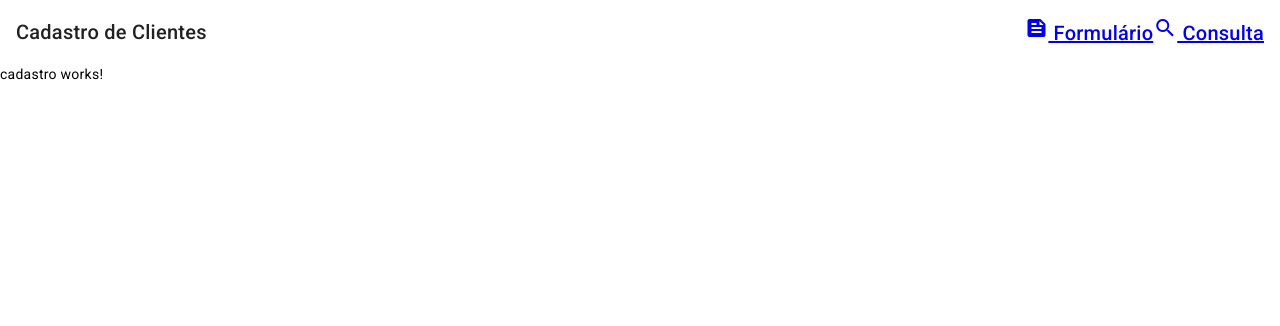
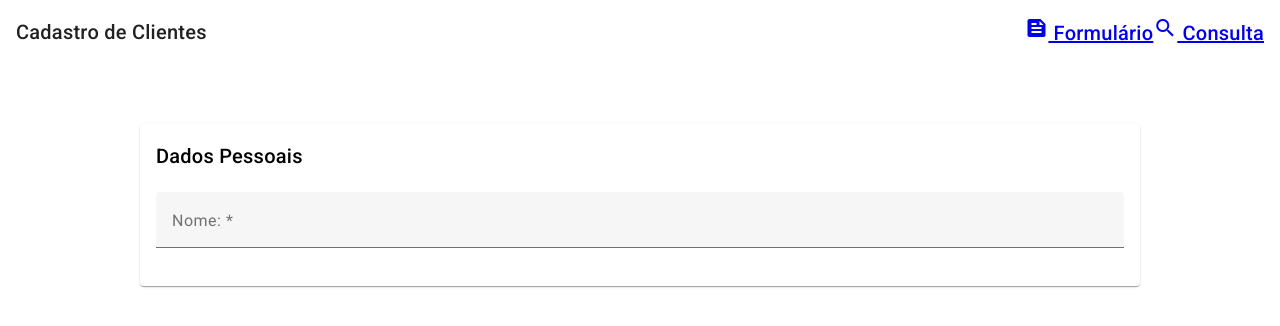
Before and after one commit to ricvon/spring_s3, an Angular app: page /cadastro in a window 1280 px wide. Shown: the top 326 px of the page. Built offline with nearby package versions, Linux system fonts and the light colour scheme.

Commit message:
Aula 27. Iniciando o Formulário de Clientes

```diff
--- a/package.json
+++ b/package.json
@@ -26,12 +26,14 @@
     "@angular/common": "^20.1.0",
     "@angular/compiler": "^20.1.0",
     "@angular/core": "^20.1.0",
+    "@angular/flex-layout": "^15.0.0-beta.42",
     "@angular/forms": "^20.1.0",
     "@angular/material": "^20.1.0",
     "@angular/platform-browser": "^20.1.0",
     "@angular/router": "^20.1.0",
     "rxjs": "~7.8.0",
     "tslib": "^2.3.0",
+    "uuid": "^11.0.2",
     "zone.js": "~0.15.0"
   },
   "devDependencies": {
--- a/src/app/cadastro/cadastro.html
+++ b/src/app/cadastro/cadastro.html
@@ -1 +1,19 @@
-<p>cadastro works!</p>
+<div fxLayout="row" fxLayoutAlign="center">
+  <div fxLayout="column" fxFlex="1000px">
+      <form class="mt-60" #clientesFrm="ngForm">
+          <mat-card>
+            <mat-card-header>
+              <mat-card-title>Dados Pessoais</mat-card-title>
+            </mat-card-header>
+            <mat-card-content class="mt-20">
+              <div fxLayout="row" fxLayoutAlign="start" fxLayoutGap="16px">
+                <mat-form-field class="full-width">
+                  <mat-label>Nome: *</mat-label>
+                  <input type="text" placeholder="Ex: José da Silva" matInput />
+                </mat-form-field>
+              </div>
+            </mat-card-content>
+          </mat-card>
+      </form>
+  </div>
+</div>
--- a/src/app/cadastro/cadastro.ts
+++ b/src/app/cadastro/cadastro.ts
@@ -1,8 +1,18 @@
 import { Component } from '@angular/core';
+import {FlexLayoutModule} from '@angular/flex-layout';
+import {MatCardModule} from '@angular/material/card';
+import {MatFormFieldModule} from '@angular/material/form-field';
+import {MatInputModule} from '@angular/material/input';
+import { FormsModule} from '@angular/forms';
 
 @Component({
   selector: 'app-cadastro',
-  imports: [],
+  imports: [
+    FlexLayoutModule,
+     MatCardModule,
+     FormsModule,
+     MatFormFieldModule,
+     MatInputModule],
   templateUrl: './cadastro.html',
   styleUrl: './cadastro.scss'
 })
--- a/src/styles.scss
+++ b/src/styles.scss
@@ -2,3 +2,19 @@
 
 html, body { height: 100%; }
 body { margin: 0; font-family: Roboto, "Helvetica Neue", sans-serif; }
+
+.mt-20 {
+  margin-top:20px;
+}
+.mt-40 {
+  margin-top:40px;
+}
+.mt-60 {
+  margin-top:60px;
+}
+.ml-5{
+  margin-left:5px;
+}
+.full-width {
+  width:100%;
+}
```
Also changed, not shown: 1 other file (tests, documents, lock files or other folders).
